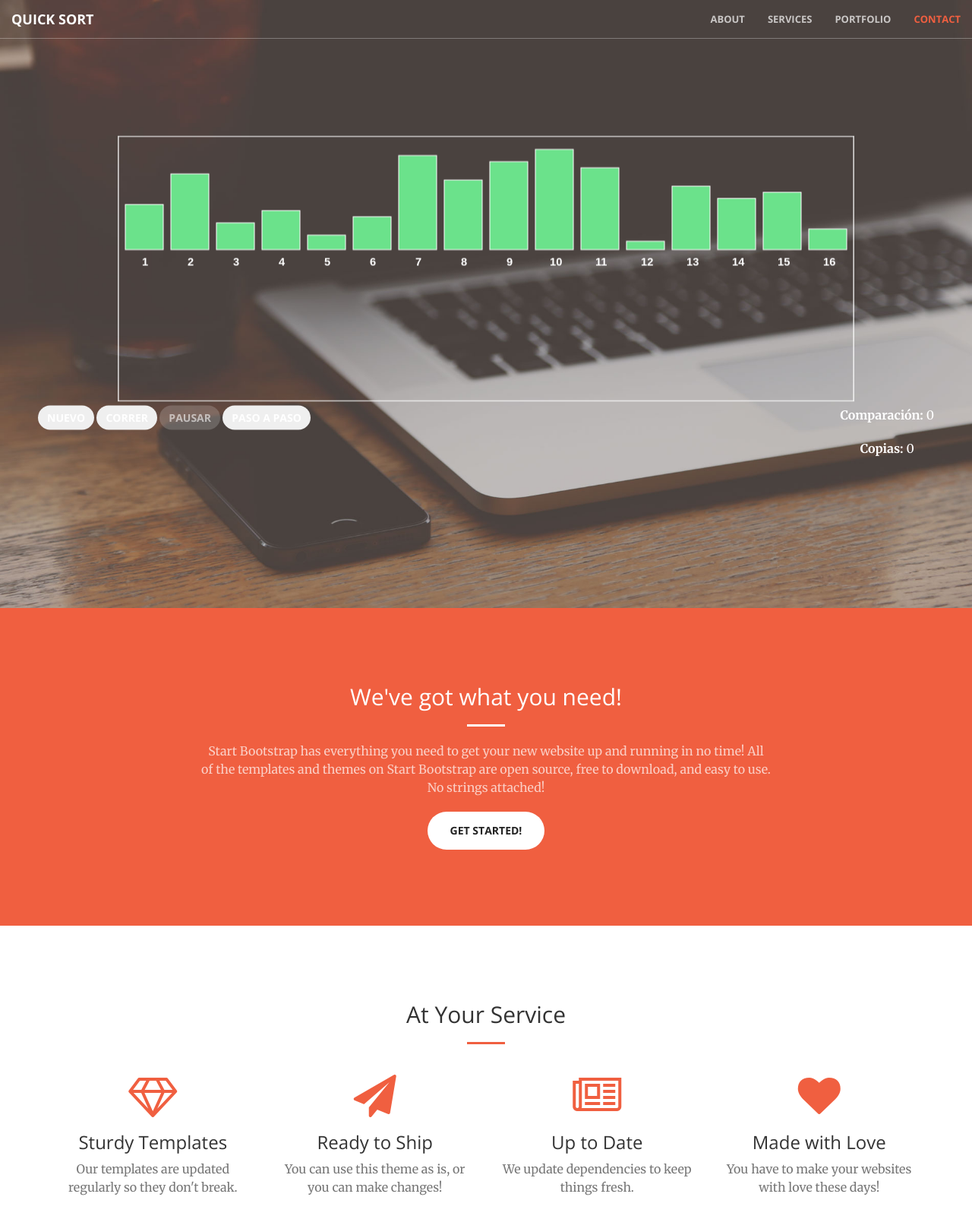
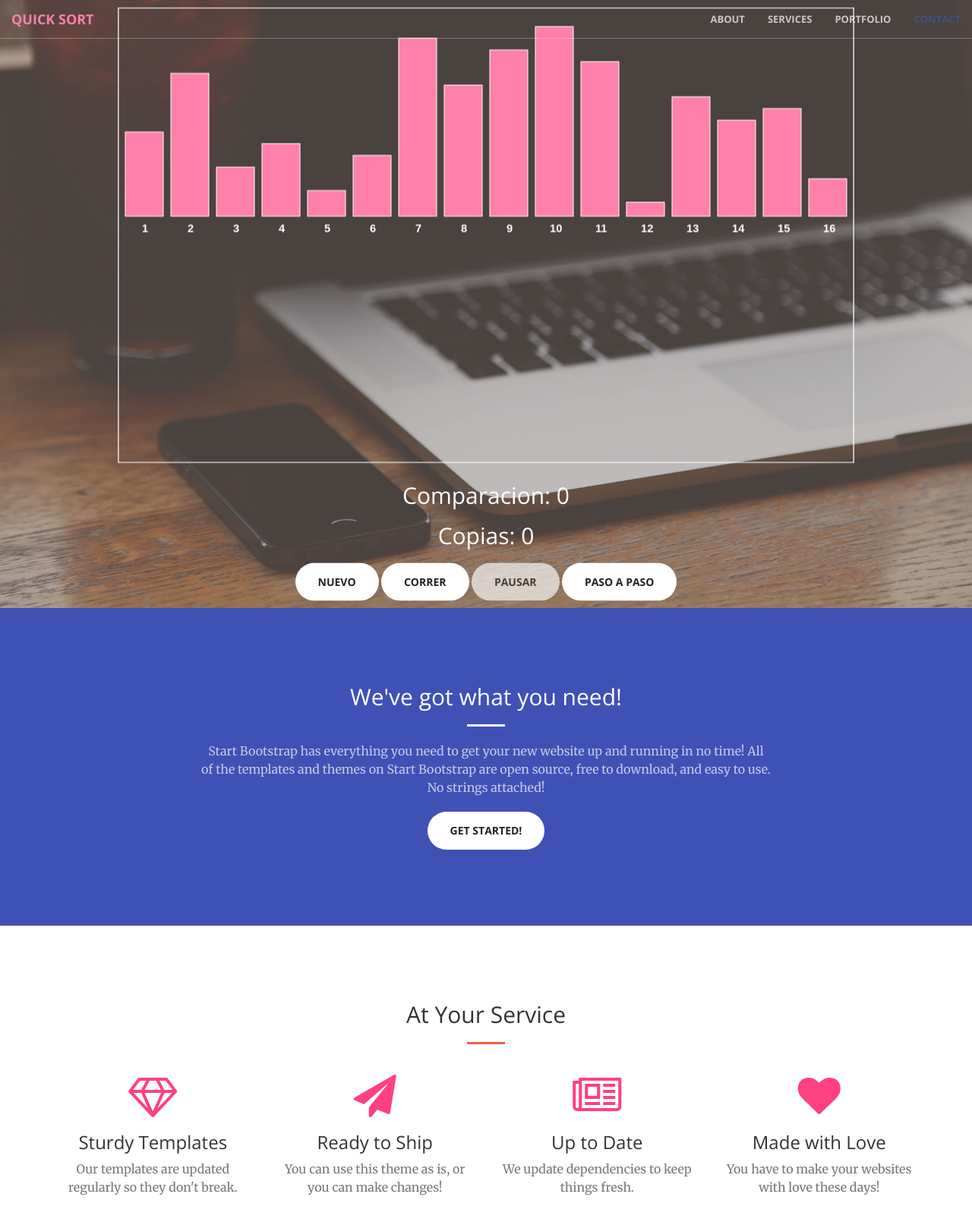
Before and after one commit to EdwardCraft/quicksort, a website: page client/index.ejs in a window 1280 px wide. Shown: the top 1600 px of the page at 76% size. Drawn offline with nearby package versions, Linux system fonts and the light colour scheme; files that its build step writes are made by us from their sources.

Commit message:
setting the colors

```diff
--- a/client/css/creative.css
+++ b/client/css/creative.css
@@ -43,7 +43,8 @@ p {
   margin-bottom: 20px;
 }
 .bg-primary {
-  background-color: #F05F40;
+  /*background-color: #F05F40;*/
+    background-color: #3F51B5;
 }
 .bg-dark {
   background-color: #222222;
@@ -62,7 +63,7 @@ aside {
   padding: 0;
 }
 .navbar-default {
-  background-color: white;
+  background-color: #303F9F;
   border-color: rgba(34, 34, 34, 0.05);
   font-family: 'Open Sans', 'Helvetica Neue', Arial, sans-serif;
   -webkit-transition: all 0.35s;
@@ -70,14 +71,16 @@ aside {
   transition: all 0.35s;
 }
 .navbar-default .navbar-header .navbar-brand {
-  color: #F05F40;
+  color: white;
+
   font-family: 'Open Sans', 'Helvetica Neue', Arial, sans-serif;
   font-weight: 700;
   text-transform: uppercase;
 }
 .navbar-default .navbar-header .navbar-brand:hover,
 .navbar-default .navbar-header .navbar-brand:focus {
-  color: #eb3812;
+  /*color: #eb3812;*/
+    color: #FF80AB;
 }
 .navbar-default .navbar-header .navbar-toggle {
   font-weight: 700;
@@ -94,11 +97,13 @@ aside {
 }
 .navbar-default .nav > li > a:hover,
 .navbar-default .nav > li > a:focus:hover {
-  color: #F05F40;
+  /*color: #F05F40;*/
+    color: #3F5185;
 }
 .navbar-default .nav > li.active > a,
 .navbar-default .nav > li.active > a:focus {
-  color: #F05F40 !important;
+  /*color: #F05F40 !important;*/
+    color: #3F5185;
   background-color: transparent;
 }
 .navbar-default .nav > li.active > a:hover,
@@ -115,7 +120,7 @@ aside {
   }
   .navbar-default .navbar-header .navbar-brand:hover,
   .navbar-default .navbar-header .navbar-brand:focus {
-    color: white;
+    color: #FF80AB;
   }
   .navbar-default .nav > li > a,
   .navbar-default .nav > li > a:focus {
@@ -130,20 +135,23 @@ aside {
     border-color: rgba(34, 34, 34, 0.05);
   }
   .navbar-default.affix .navbar-header .navbar-brand {
-    color: #F05F40;
+    color: #FF80AB;
     font-size: 14px;
   }
   .navbar-default.affix .navbar-header .navbar-brand:hover,
   .navbar-default.affix .navbar-header .navbar-brand:focus {
-    color: #eb3812;
+    /*color: #eb3812;*/
+    color: #3F51B5;
   }
   .navbar-default.affix .nav > li > a,
   .navbar-default.affix .nav > li > a:focus {
-    color: #222222;
+    /*color: #222222;*/
+    color: #3F51B5;
   }
   .navbar-default.affix .nav > li > a:hover,
   .navbar-default.affix .nav > li > a:focus:hover {
     color: #F05F40;
+    /*color: #3F5185;*/
   }
 }
 header {
@@ -233,7 +241,7 @@ header .header-content .header-content-inner p {
   color: white;
   opacity: 0;
   display: block;
-  background: rgba(240, 95, 64, 0.9);
+  background: rgba(63, 81, 181, 0.7);
   position: absolute;
   bottom: 0;
   text-align: center;
--- a/client/index.ejs
+++ b/client/index.ejs
@@ -9,7 +9,7 @@
     <meta name="description" content="">
     <meta name="author" content="">
 
-    <title>Quick Sort Algorithm Hola </title>
+    <title>Quick Sort Algorithm</title>
 
     <!-- Bootstrap Core CSS -->
     <link href="vendor/bootstrap/css/bootstrap.min.css" rel="stylesheet">
@@ -73,28 +73,25 @@
             <div class="header-content-inner">
                 <div class="col-lg-12">
                     <div>
-                        <canvas id="sortcanvas"  height="350px"></canvas>
+                        <canvas id="sortcanvas"  height="600px"></canvas>
                     </div>
                 </div>
             </div>
-
-        <div style="float:left;">
-        <button class="btn" id="newBtn">Nuevo</button>
-        <button class="btn" id="runBtn">Correr</button>
-        <button class="btn" id="pauseBtn" disabled="disabled">Pausar</button>
-        <button class="btn" id="stepBtn">Paso a paso</button>
-        <input type="checkbox" id="fastCheckbox" hidden><label for="fastCheckbox" style="display:none">Rapido</label>
-        </div>
-        <div style="float:right;">
-          <p>
-            <b>Comparación:</b> <span id="compCt">0</span>
-          </p>
-        <p>
-         <b>Copias: </b> <span id="moveCt">0</span>
-        </p>
-        </div>
-
-
+             <div class="col-lg-12">
+                 <p>
+                  <h2 class="section-heading">Comparacion: <span id="compCt">0</span></h2>
+                 </p>
+                 <p>
+                 <h2 class="section-heading">Copias: <span id="moveCt" >0</span></h2>
+                </p>
+             </div>
+            <div class="col-lg-12">
+                <button class="btn btn-default btn-xl sr-button" id="newBtn">Nuevo</button>
+                <button class="btn btn-default btn-xl sr-button" id="runBtn">Correr</button>
+                <button class="btn btn-default btn-xl sr-button" id="pauseBtn" disabled="disabled">Pausar</button>
+                <button class="btn btn-default btn-xl sr-button" id="stepBtn">Paso a paso</button>
+                <input type="checkbox" id="fastCheckbox" hidden><label for="fastCheckbox" style="display:none">Rapido</label>
+             </div>
         </div>
 
 
@@ -126,28 +123,28 @@
             <div class="row">
                 <div class="col-lg-3 col-md-6 text-center">
                     <div class="service-box">
-                        <i class="fa fa-4x fa-diamond text-primary sr-icons"></i>
+                        <i class="fa fa-4x fa-diamond text-primary sr-icons"  style="color:#FF4081"></i>
                         <h3>Sturdy Templates</h3>
                         <p class="text-muted">Our templates are updated regularly so they don't break.</p>
                     </div>
                 </div>
                 <div class="col-lg-3 col-md-6 text-center">
                     <div class="service-box">
-                        <i class="fa fa-4x fa-paper-plane text-primary sr-icons"></i>
+                        <i class="fa fa-4x fa-paper-plane text-primary sr-icons" style="color:#FF4081"></i>
                         <h3>Ready to Ship</h3>
                         <p class="text-muted">You can use this theme as is, or you can make changes!</p>
                     </div>
                 </div>
                 <div class="col-lg-3 col-md-6 text-center">
                     <div class="service-box">
-                        <i class="fa fa-4x fa-newspaper-o text-primary sr-icons"></i>
+                        <i class="fa fa-4x fa-newspaper-o text-primary sr-icons" style="color:#FF4081"></i>
                         <h3>Up to Date</h3>
                         <p class="text-muted">We update dependencies to keep things fresh.</p>
                     </div>
                 </div>
                 <div class="col-lg-3 col-md-6 text-center">
                     <div class="service-box">
-                        <i class="fa fa-4x fa-heart text-primary sr-icons"></i>
+                        <i class="fa fa-4x fa-heart text-primary sr-icons" style="color:#FF4081"></i>
                         <h3>Made with Love</h3>
                         <p class="text-muted">You have to make your websites with love these days!</p>
                     </div>
--- a/client/js/main.js
+++ b/client/js/main.js
@@ -1,6 +1,6 @@
    var textColor = "#FFFFFF";  // I would use 'const', not 'var', but it breaks in IE
    var borderColor = "#FFFFFF";
-   var barColor = "#6BE28B";
+   var barColor = "#FF80AB";
    var finishedBarColor = "#FFFFFF";
    var movingBarColor = "#FFFFFF";
    var movingBarOutlineColor = "#FFFFFF";
```
